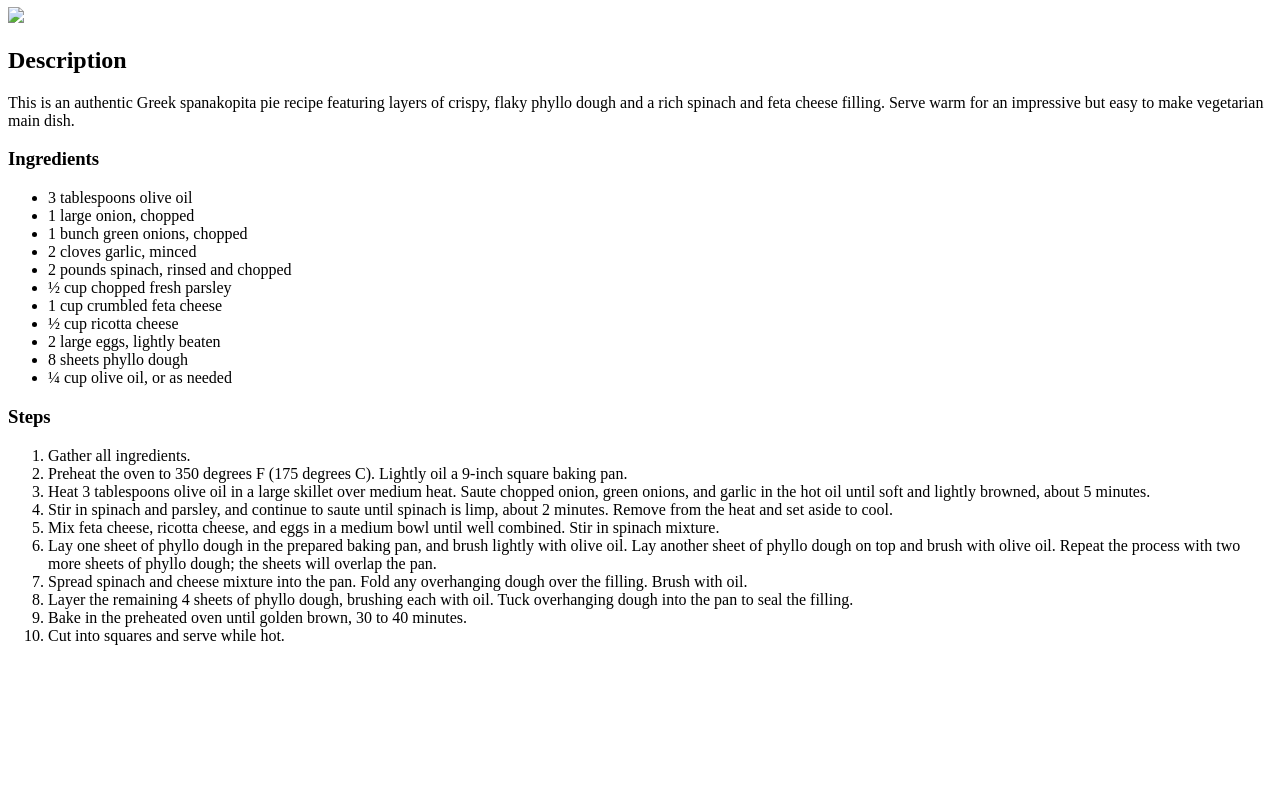
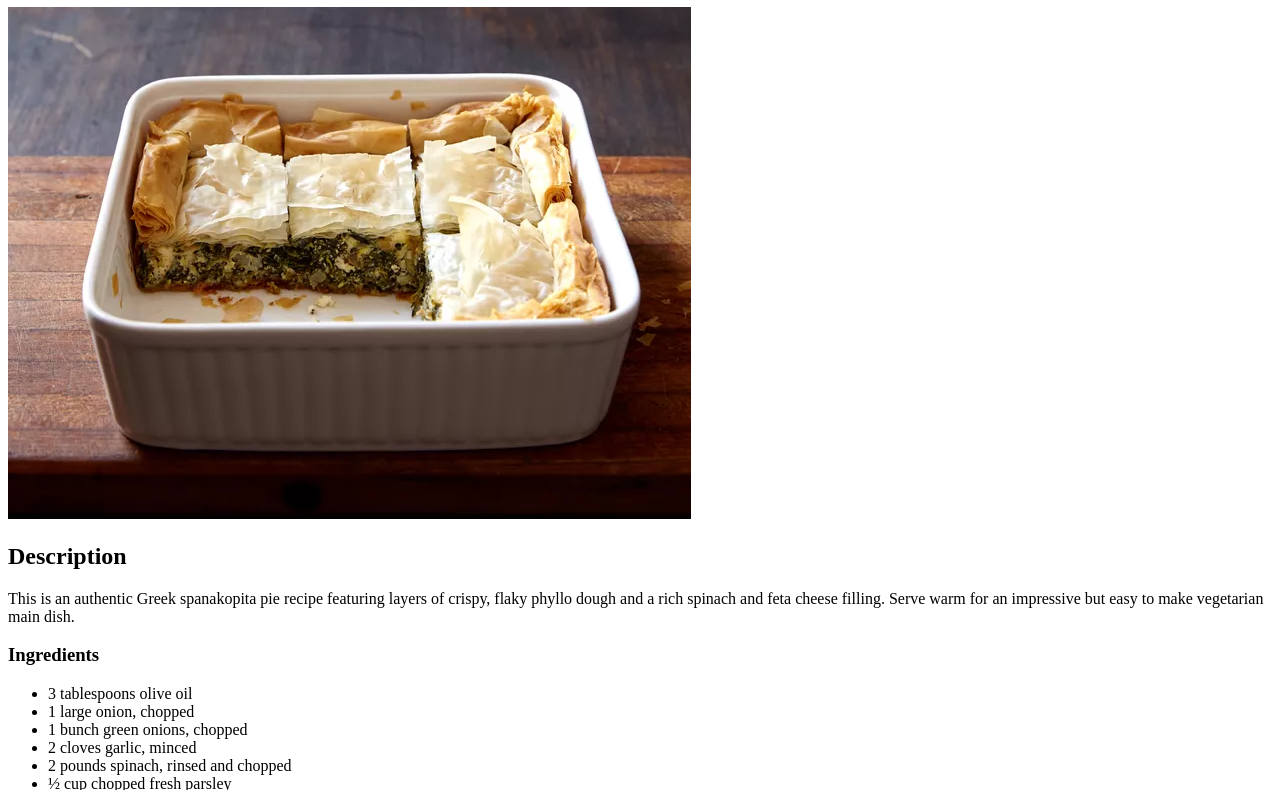
Before and after one commit to lemonadeeeee/odin-recipes, a plain HTML site: page recipes/spanakopita.html in a window 1280 px wide. Shown: the part 73-863 px from the top of the page. Before the commit the page ends 800 px from the top, so only its background shows below. Drawn offline with Linux system fonts and the light colour scheme; the site is published under a folder, as on GitHub Pages, so addresses that start at the root find nothing.

Commit message:
Fix image link

```diff
--- a/recipes/spanakopita.html
+++ b/recipes/spanakopita.html
@@ -10,7 +10,7 @@
     </head>
     <body>
         <h1>Spanakopita</h1>
-        <img src="/images/spanakopita.jpg">
+        <img src="../images/spanakopita.jpg">
         <h2>Description</h2>
         <p>This is an authentic Greek spanakopita pie recipe featuring layers of crispy, flaky phyllo dough and a rich spinach and feta cheese filling. Serve warm for an impressive but easy to make vegetarian main dish.</p>
         <h3>Ingredients</h3>
```
